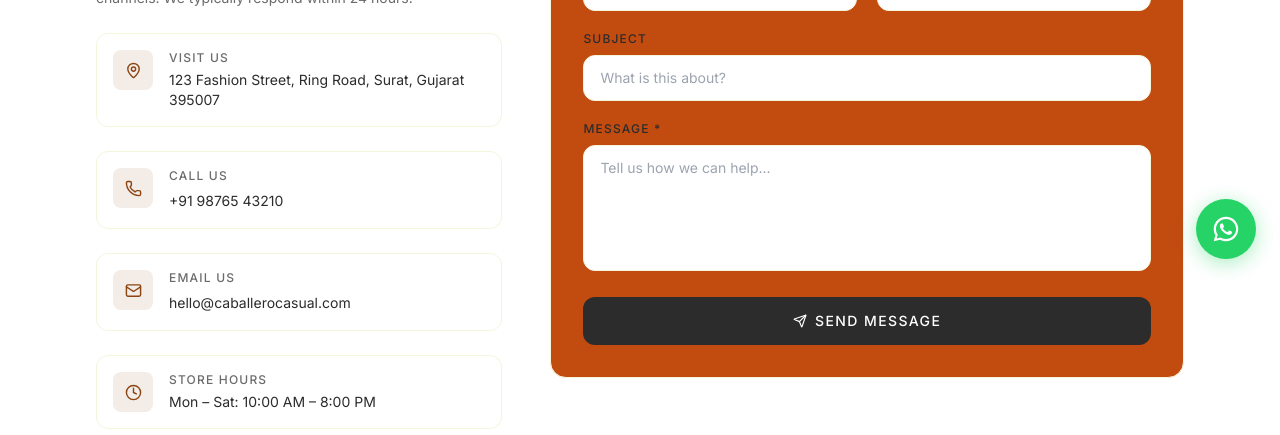
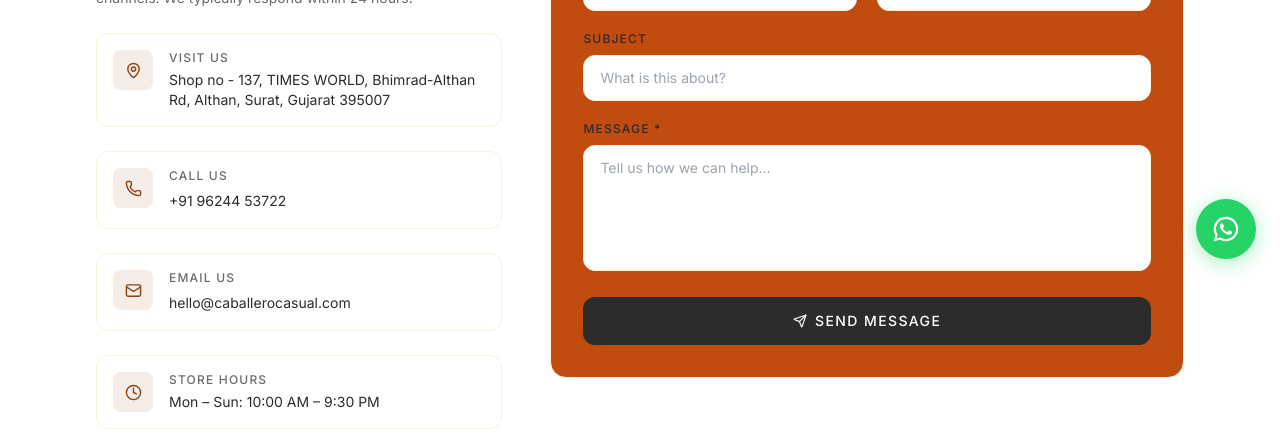
Before and after one commit to logicmindsbyparii/caballero-mens-frontend, a React (Vite) app: page /contact in a window 1280 px wide. Shown: the part 517-952 px from the top of the page. Built offline with nearby package versions, Linux system fonts and the light colour scheme; no server answers; a web font is replaced by a local one.

Commit message:
Update Contact.jsx

```diff
--- a/src/pages/Contact.jsx
+++ b/src/pages/Contact.jsx
@@ -42,10 +42,10 @@ const Contact = () => {
               </p>
 
               {[
-                { Icon: MapPin, label: 'Visit Us', value: '123 Fashion Street, Ring Road, Surat, Gujarat 395007' },
-                { Icon: Phone, label: 'Call Us', value: '+91 98765 43210', href: 'tel:+919876543210' },
+                { Icon: MapPin, label: 'Visit Us', value: 'Shop no - 137, TIMES WORLD, Bhimrad-Althan Rd, Althan, Surat, Gujarat 395007' },
+                { Icon: Phone, label: 'Call Us', value: '+91 96244 53722', href: 'tel:+91 96244 53722' },
                 { Icon: Mail, label: 'Email Us', value: 'hello@caballerocasual.com', href: 'mailto:hello@caballerocasual.com' },
-                { Icon: Clock, label: 'Store Hours', value: 'Mon – Sat: 10:00 AM – 8:00 PM' },
+                { Icon: Clock, label: 'Store Hours', value: 'Mon – Sun: 10:00 AM – 9:30 PM' },
               ].map(({ Icon, label, value, href }) => (
                 <div key={label} className="flex items-start gap-4 p-4 rounded-xl border border-beige hover:border-brown transition-colors duration-300 group">
                   <div className="w-10 h-10 bg-brown/10 rounded-lg flex items-center justify-center shrink-0 group-hover:bg-brown/20 transition-colors">
```
